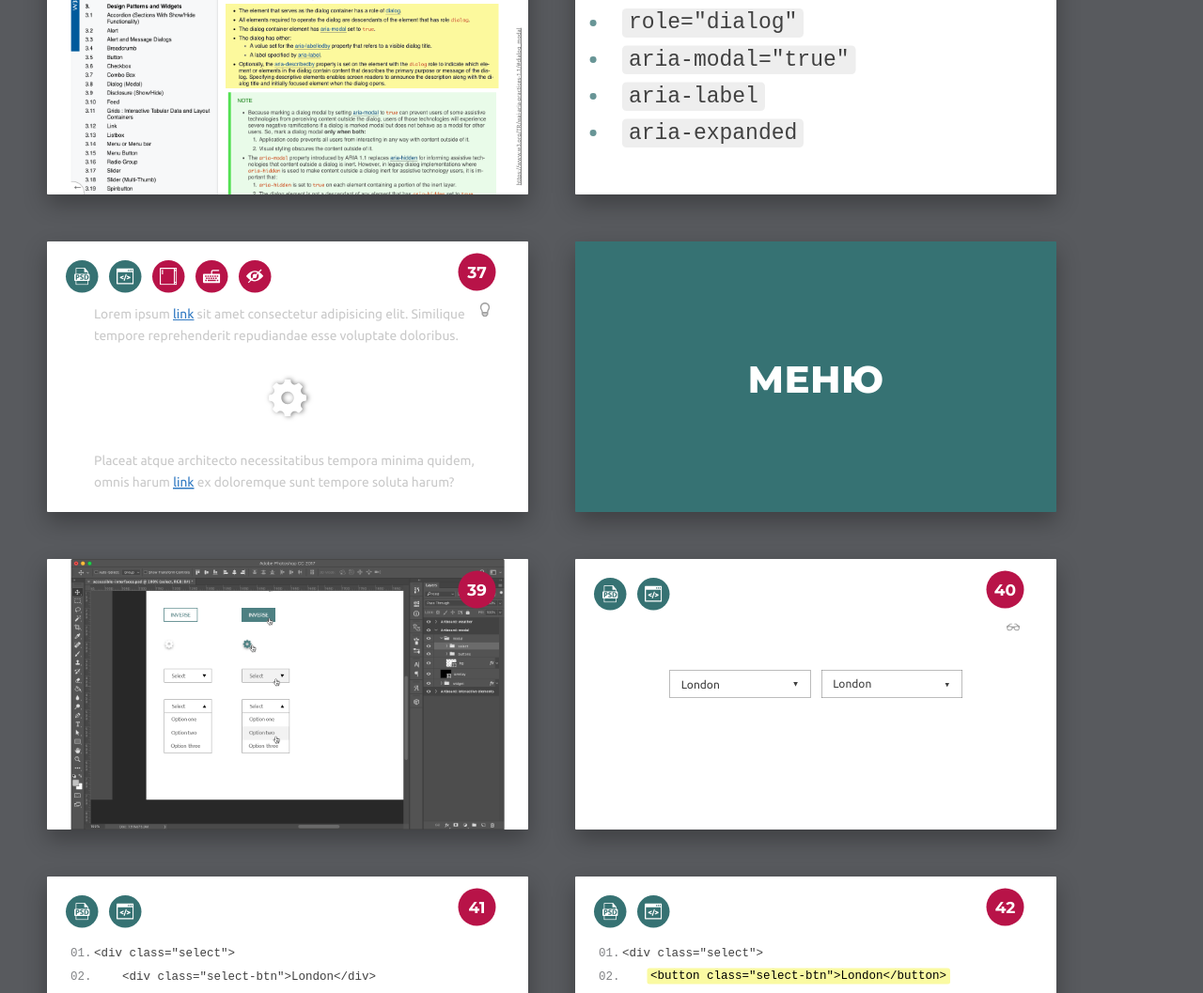
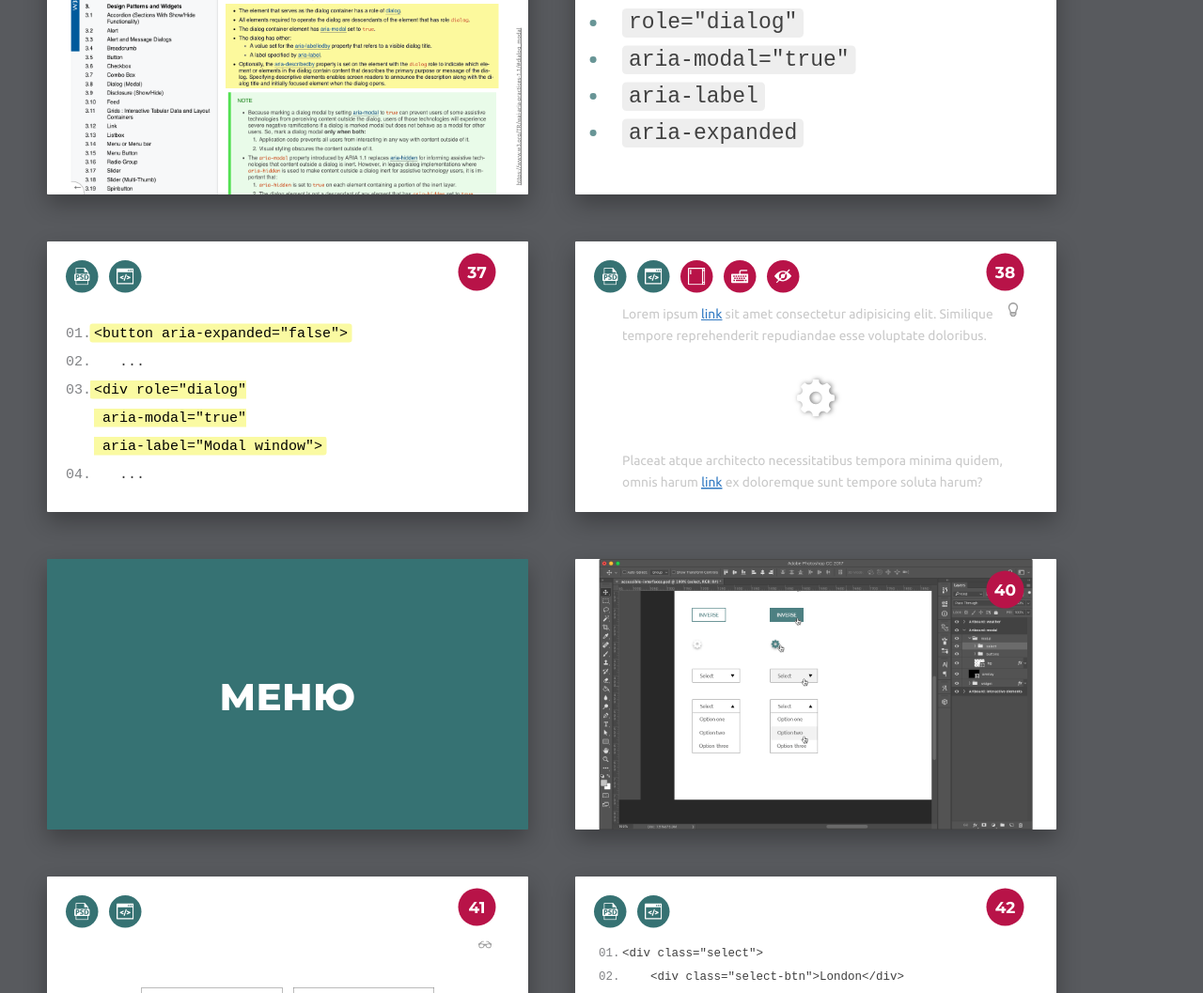
Before and after one commit to IvanNavin/Developing-Accessible-Interfaces, a plain HTML site: page index.html in a window 1280 px wide. Shown: the part 6001-7058 px from the top of the page at 94% size. Drawn offline with Linux system fonts and the light colour scheme; no server answers; a web font is replaced by a local one.

```diff
--- a/index.html
+++ b/index.html
@@ -432,8 +432,7 @@
             <path d="M32,127.991c0,18.385-13.614,32-32,32c18.387,0,32,13.614,32,32c0-18.386,13.614-32,32-32
                         C45.614,159.991,32,146.376,32,127.991z"></path>
                 </symbol>
-            </svg>
-
+    </svg>
     <svg version="1.1" xmlns="http://www.w3.org/2000/svg" xmlns:xlink="http://www.w3.org/1999/xlink" style="display:none" xml:space="preserve">
 	   <symbol id="psd" viewBox="0 0 550.801 550.801">
 		   <path d="M488.426,197.019H475.2v-63.816c0-0.401-0.063-0.799-0.116-1.205c-0.021-2.534-0.827-5.023-2.562-6.992L366.325,3.691
@@ -771,7 +770,7 @@
 			c0.397,0.396,0.936,0.62,1.498,0.62s1.1-0.224,1.497-0.62l38.374-38.374l38.374,38.374c0.397,0.396,0.937,0.62,1.498,0.62
 			s1.101-0.224,1.498-0.62l5.473-5.476c0.826-0.827,0.826-2.167,0-2.994L55.931,47.463z"></path>
 		</symbol>
-   </svg>
+    </svg>
 
     <header class="caption">
         <h1>Разработка доступных интерфейсов️</h1>
@@ -1999,6 +1998,31 @@
         <style>
             #modal-screen-reader-tools .tools {
                 margin-top: 2em;
+            }
+        </style>
+    </section>
+
+    <section class="slide demo" id="modal-markup-code-after2">
+        <ul class="steps">
+            <li class="done">
+                <svg><use xlink:href="#psd"></use></svg>
+            </li>
+            <li class="done">
+                <svg><use xlink:href="#code"></use></svg>
+            </li>
+        </ul>
+
+        <pre>
+            <code><mark>&lt;button aria-expanded="false"&gt;</mark></code>
+            <code>   ...</code>
+			<code><mark>&lt;div role="dialog"<br/> aria-modal="true"<br/> aria-label="Modal window"&gt;</mark></code>
+            <code>   ...</code>
+		</pre>
+
+        <style>
+            #modal-markup-code-after2 pre {
+                font-size: 30px;
+                margin-top: 3em;
             }
         </style>
     </section>
```
